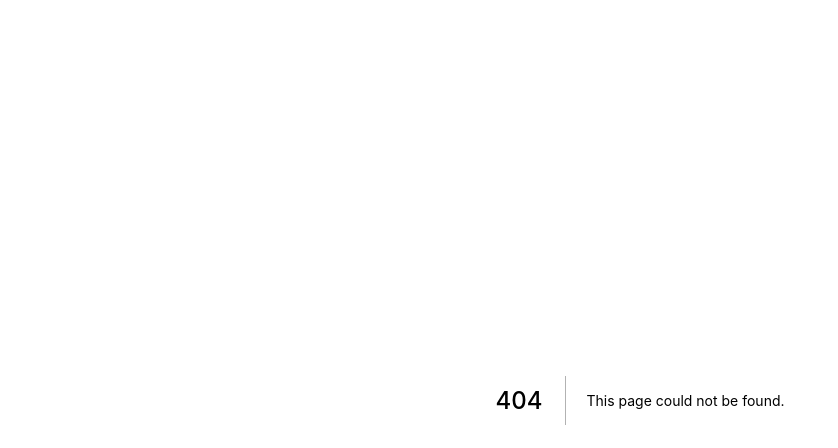
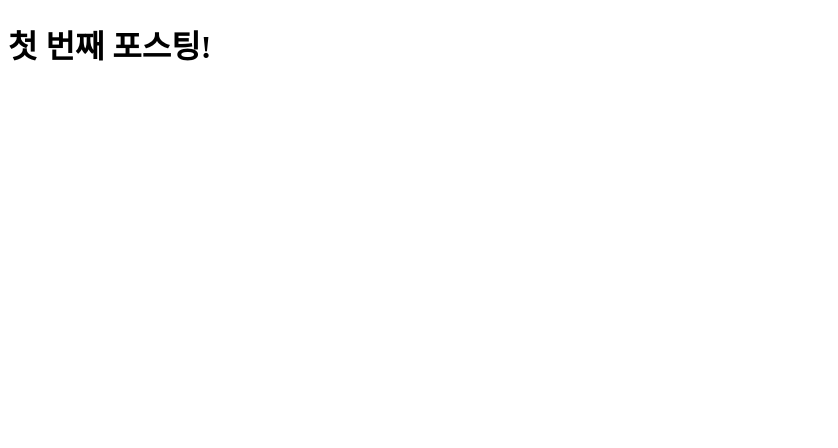
Before and after one commit to Bhanjo/Next-Js-study, a Next.js app: page /posts/first-post in a window 1280 px wide. Before the commit this address had no page. Shown: the top 448 px of the page, without its empty margins (0-838 px from the left). Built offline with nearby package versions, Linux system fonts and the light colour scheme.

Commit message:
추가: 페이지 라우트 기능 학습

```diff
--- /dev/null
+++ b/pages/header.js
@@ -0,0 +1,3 @@
+export default function Header() {
+    return <h1>헤더입니다</h1>
+}
--- a/pages/index.js
+++ b/pages/index.js
@@ -10,7 +10,7 @@ export default function Home() {
 
       <main>
         <h1 className="title">
-          Welcome to <a href="https://nextjs.org">Next.js!</a>
+          Learn to <a href="https://nextjs.org">Next.js!</a>
         </h1>
 
         <p className="description">
--- /dev/null
+++ b/pages/posts/first-post.js
@@ -0,0 +1,3 @@
+export default function FirstPost() {
+    return <h1>첫 번째 포스팅!</h1>
+}
```
